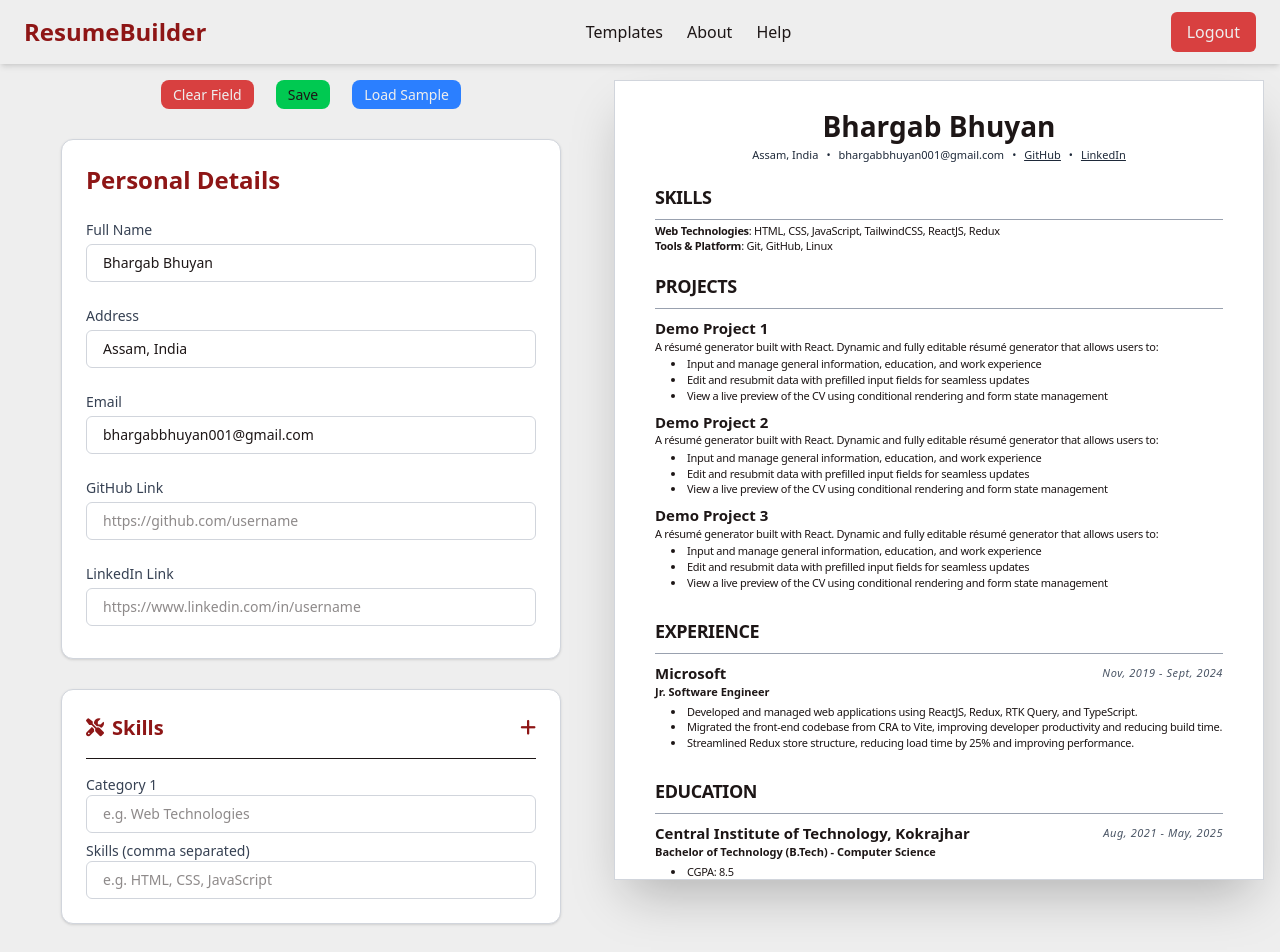
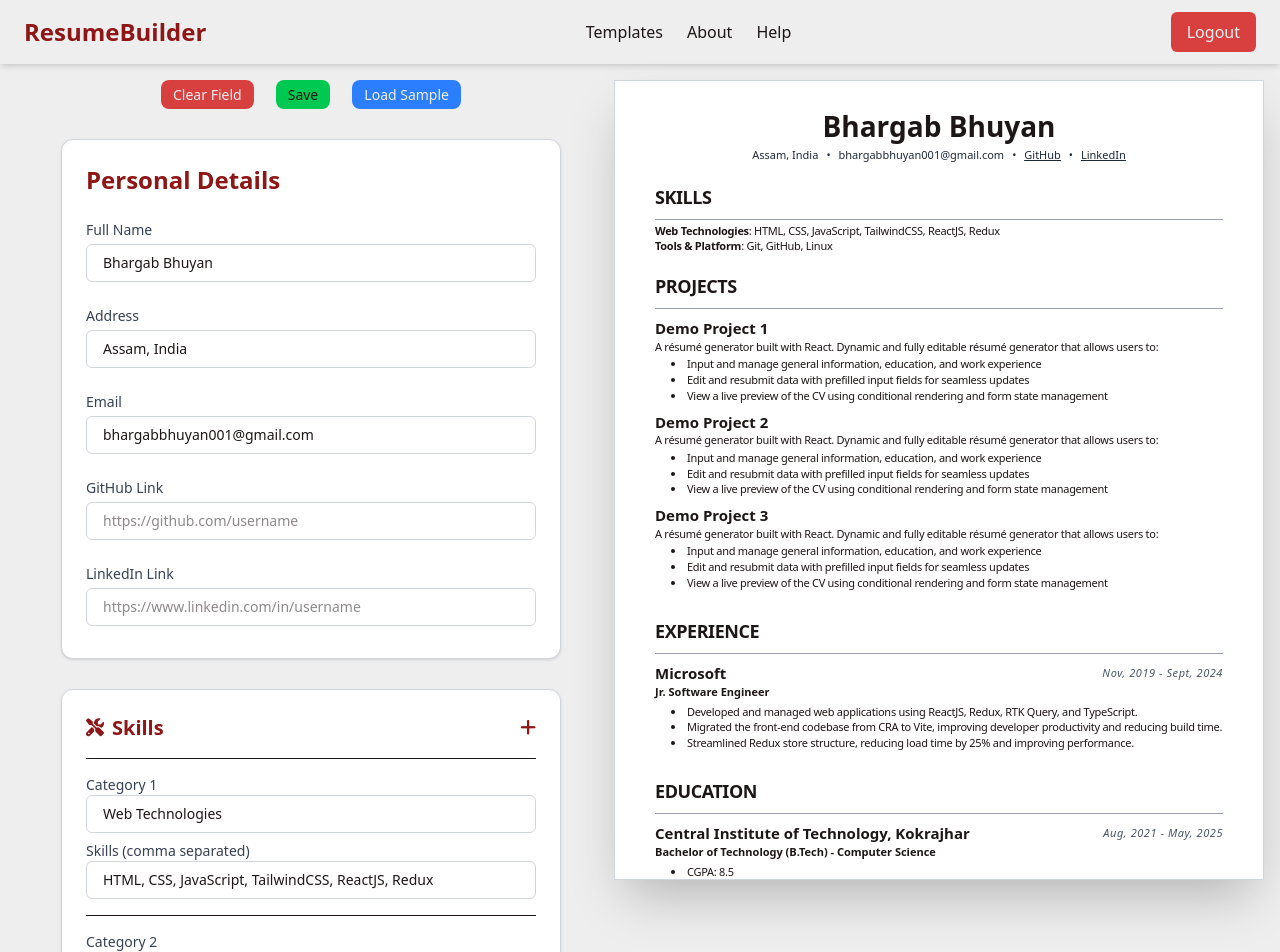
Before and after one commit to bhargablinx/resume-builder, a React (Vite) app: page / in a window 1280 px wide. Shown: the top 952 px of the page. Built offline with nearby package versions, Linux system fonts and the light colour scheme.

Commit message:
Skill is retrive from redux store and show in skill section

```diff
--- a/src/components/ResumeControl.jsx
+++ b/src/components/ResumeControl.jsx
@@ -20,7 +20,7 @@ export const ResumeControl = () => {
                 </button>
             </div>
             <PersonalSection personalInfo={personalInfo} />
-            <SkillSection />
+            <SkillSection skill={skill} />
             <ProjectSection />
             <ExperienceSection />
             <EducationSection />
@@ -28,8 +28,8 @@ export const ResumeControl = () => {
     );
 };
 
-function SkillSection() {
-    const [skills, setSkills] = useState([{ category: "", values: "" }]);
+function SkillSection({ skill }) {
+    const [skills, setSkills] = useState(skill);
 
     const handleChange = (index, field, value) => {
         const updated = [...skills];
@@ -77,7 +77,7 @@ function SkillSection() {
                             id={`category-${index}`}
                             type="text"
                             placeholder="e.g. Web Technologies"
-                            value={skill.category}
+                            value={skill.categoryName}
                             onChange={(e) =>
                                 handleChange(index, "category", e.target.value)
                             }
@@ -97,7 +97,7 @@ function SkillSection() {
                             id={`skills-${index}`}
                             type="text"
                             placeholder="e.g. HTML, CSS, JavaScript"
-                            value={skill.values}
+                            value={skill.skills}
                             onChange={(e) =>
                                 handleChange(index, "values", e.target.value)
                             }
```
